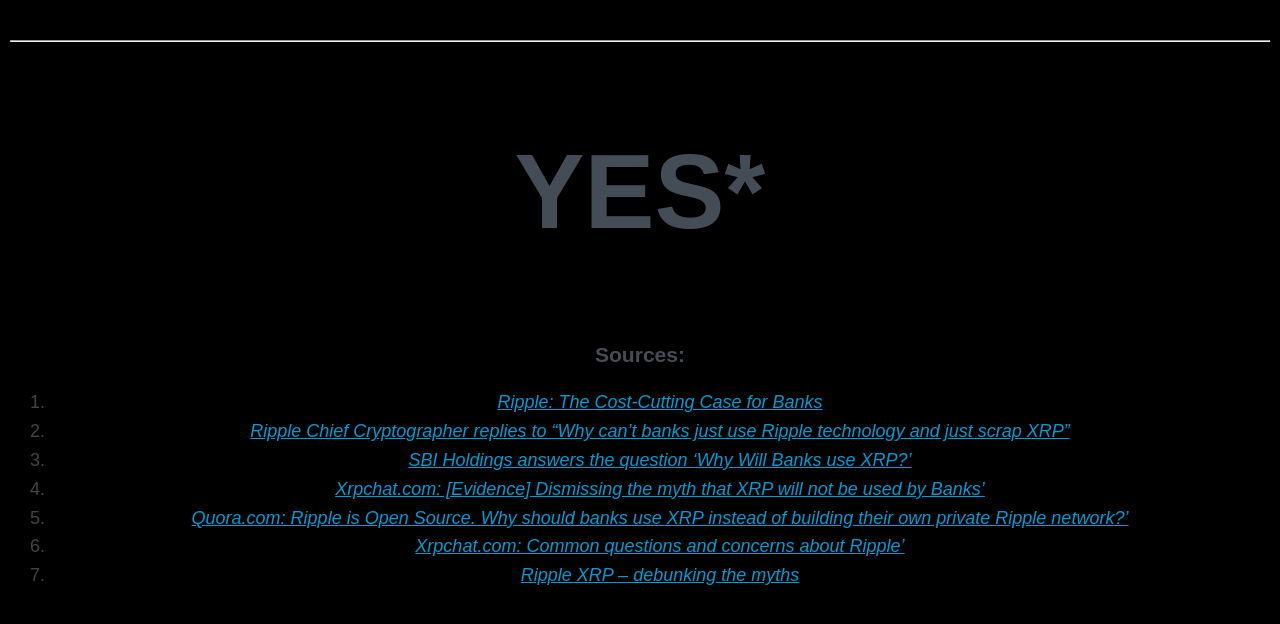
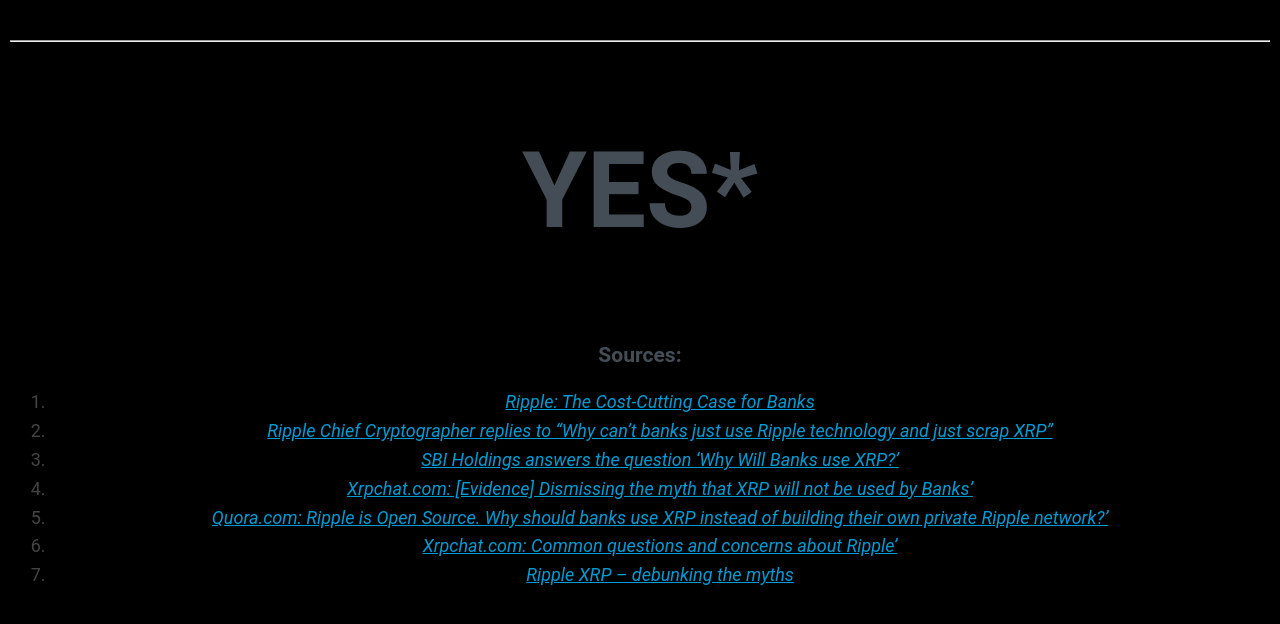
Before and after one commit to xrpBlu/willbanksusexrp.com, a Jekyll site: the page built from README.md, in a window 1280 px wide. Shown: the top 624 px of the page. Built offline with Jekyll 4.4.1, drawn with Linux system fonts in a browser that asks for light colours; nearby versions of some CDN libraries; our own code applies the rules of GitHub Pages for plain Markdown files; the repository's description, which GitHub fills in, is left out.

Commit message:
Update style.css

```diff
--- a/assets/css/style.css
+++ b/assets/css/style.css
@@ -3,7 +3,7 @@
 
 body {
 	background-color: black;
-	font-family: sans-serif;
+	font-family: 'Roboto', sans-serif;
 	margin:40px
 	auto;max-width:800 px;line-height:1.6;font-size:18px;color:#444;padding:0
 	10px
```
